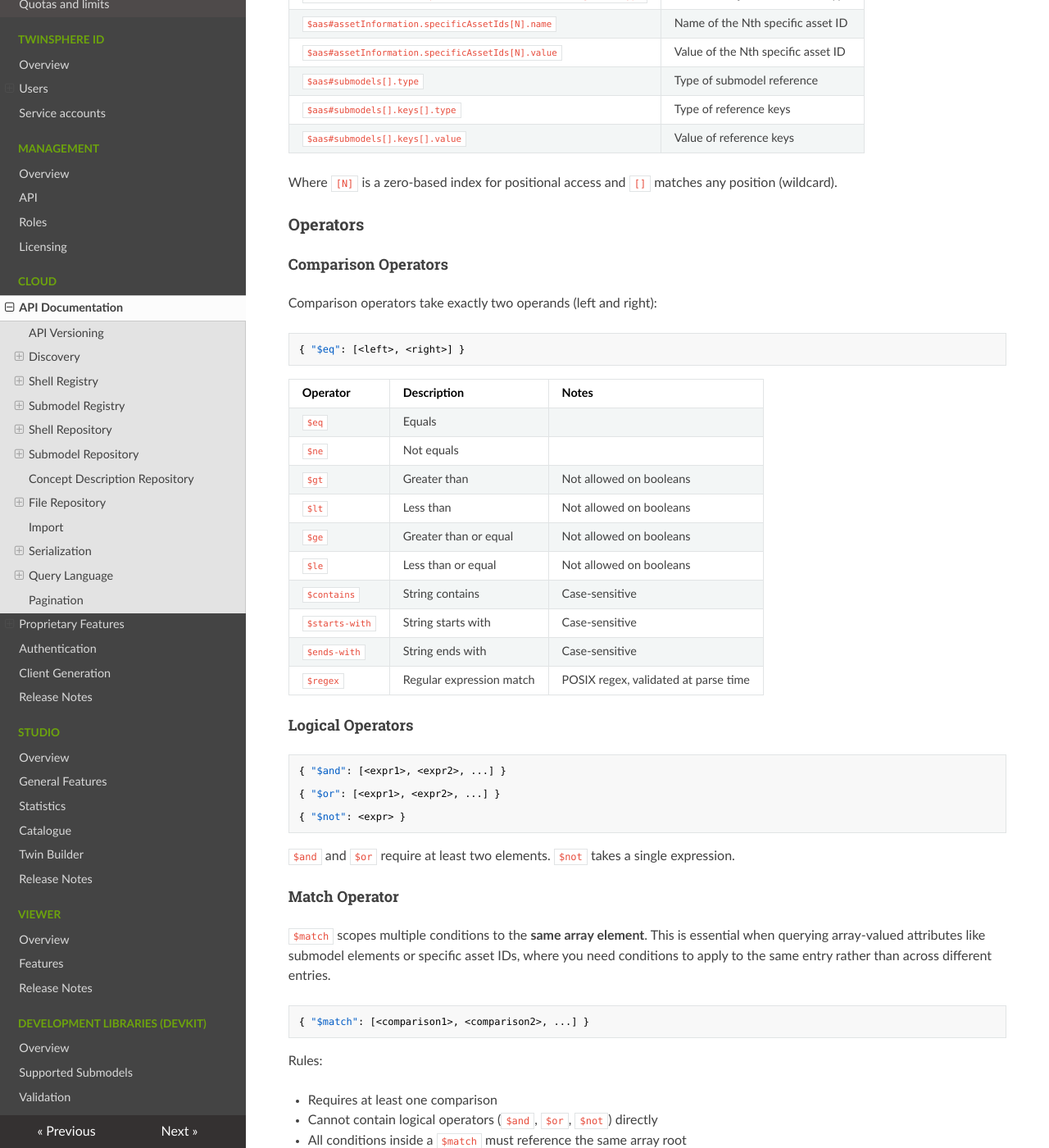
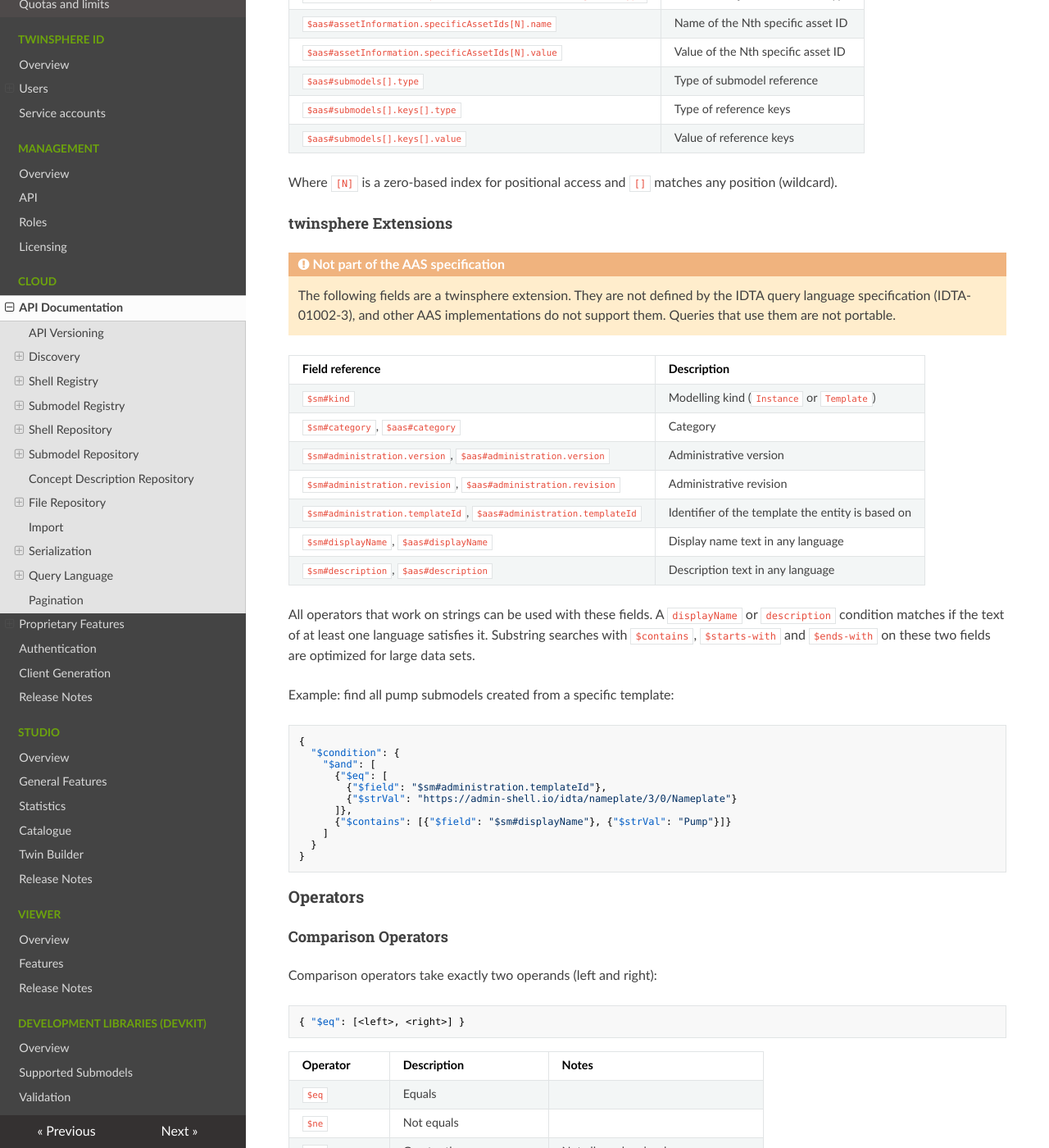
Before and after one commit to twinsphere/twinsphere.github.io, an MkDocs documentation site: the page built from docs/cloud-documentation.md, in a window 1280 px wide and 1400 px high, scrolled down 13751 px. Shown: the whole window at 82% size. Built offline with MkDocs 1.6.1, drawn with Linux system fonts in a browser that asks for light colours; nearby versions of some CDN libraries.

Commit message:
docs(cloud): document query language extension fields for shells and submodels

````diff
--- a/docs/cloud-documentation.md
+++ b/docs/cloud-documentation.md
@@ -620,6 +620,47 @@
 
 Where `[N]` is a zero-based index for positional access and `[]` matches any position (wildcard).
 
+#### twinsphere Extensions
+
+!!! warning "Not part of the AAS specification"
+    The following fields are a twinsphere extension. They are not defined by the IDTA query
+    language specification (IDTA-01002-3), and other AAS implementations do not support them.
+    Queries that use them are not portable.
+
+<!-- markdownlint-disable line-length -->
+
+| Field reference                                                   | Description                                       |
+|-------------------------------------------------------------------|---------------------------------------------------|
+| `$sm#kind`                                                        | Modelling kind (`Instance` or `Template`)         |
+| `$sm#category`, `$aas#category`                                   | Category                                          |
+| `$sm#administration.version`, `$aas#administration.version`       | Administrative version                            |
+| `$sm#administration.revision`, `$aas#administration.revision`     | Administrative revision                           |
+| `$sm#administration.templateId`, `$aas#administration.templateId` | Identifier of the template the entity is based on |
+| `$sm#displayName`, `$aas#displayName`                             | Display name text in any language                 |
+| `$sm#description`, `$aas#description`                             | Description text in any language                  |
+
+<!-- markdownlint-enable line-length -->
+
+All operators that work on strings can be used with these fields. A `displayName` or `description`
+condition matches if the text of at least one language satisfies it. Substring searches with
+`$contains`, `$starts-with` and `$ends-with` on these two fields are optimized for large data sets.
+
+Example: find all pump submodels created from a specific template:
+
+```json
+{
+  "$condition": {
+    "$and": [
+      {"$eq": [
+        {"$field": "$sm#administration.templateId"},
+        {"$strVal": "https://admin-shell.io/idta/nameplate/3/0/Nameplate"}
+      ]},
+      {"$contains": [{"$field": "$sm#displayName"}, {"$strVal": "Pump"}]}
+    ]
+  }
+}
+```
+
 ### Operators
 
 #### Comparison Operators
````
